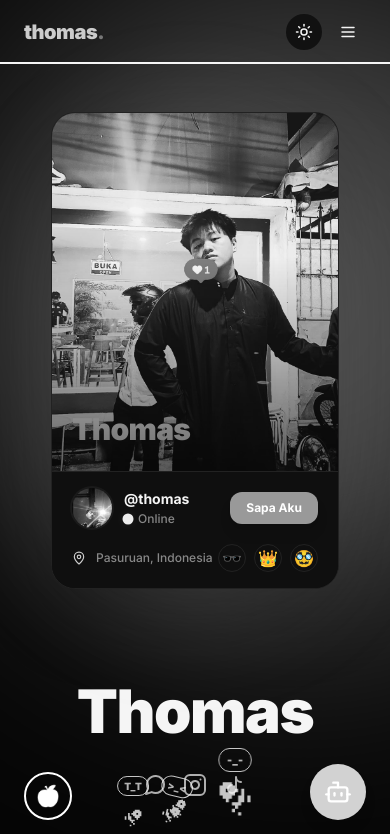
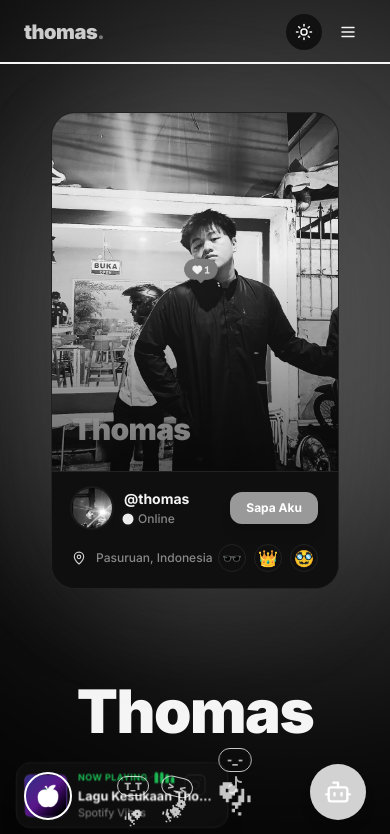
Before and after one commit to sabtianoade/website-pribadi, a Next.js app: page / in a window 390 px wide. Shown: the top 834 px of the page. Built offline with nearby package versions, Linux system fonts and the light colour scheme.

Commit message:
fix: tampilin widget spotify di tampilan mobile alias hp

```diff
--- a/components/SpotifyWidget.tsx
+++ b/components/SpotifyWidget.tsx
@@ -8,7 +8,7 @@ export default function SpotifyWidget() {
       initial={{ opacity: 0, y: 20 }}
       animate={{ opacity: 1, y: 0 }}
       transition={{ delay: 1, duration: 0.8 }}
-      className="fixed bottom-6 left-6 z-40 hidden md:flex items-center gap-4 bg-[var(--card)]/80 backdrop-blur-xl border border-[var(--card-border)] p-3 pr-6 rounded-2xl shadow-xl hover:border-[#1DB954]/50 transition-colors cursor-pointer group"
+      className="fixed bottom-4 left-4 md:bottom-6 md:left-6 z-40 flex items-center gap-3 md:gap-4 bg-[var(--card)]/80 backdrop-blur-xl border border-[var(--card-border)] p-2 md:p-3 pr-4 md:pr-6 rounded-2xl shadow-xl hover:border-[#1DB954]/50 transition-colors cursor-pointer group scale-90 md:scale-100 origin-bottom-left"
       onClick={() => window.open("https://open.spotify.com/track/1P6X7VMBGvHiy9Jm0yW3I5", "_blank")} // Default link, bisa diganti
     >
       <div className="relative w-12 h-12 rounded-lg overflow-hidden shrink-0 bg-gradient-to-br from-indigo-900 via-purple-900 to-black border border-white/10">
```
